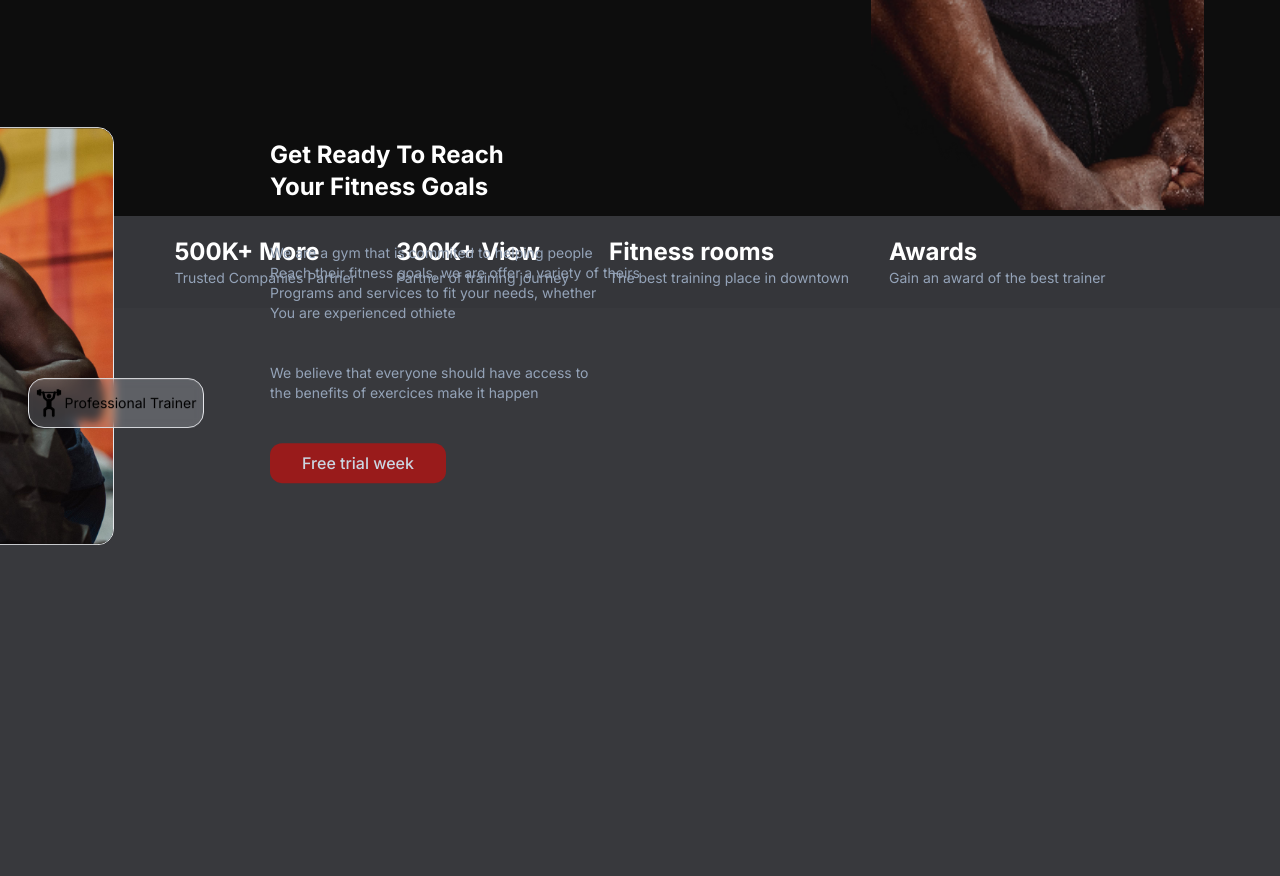
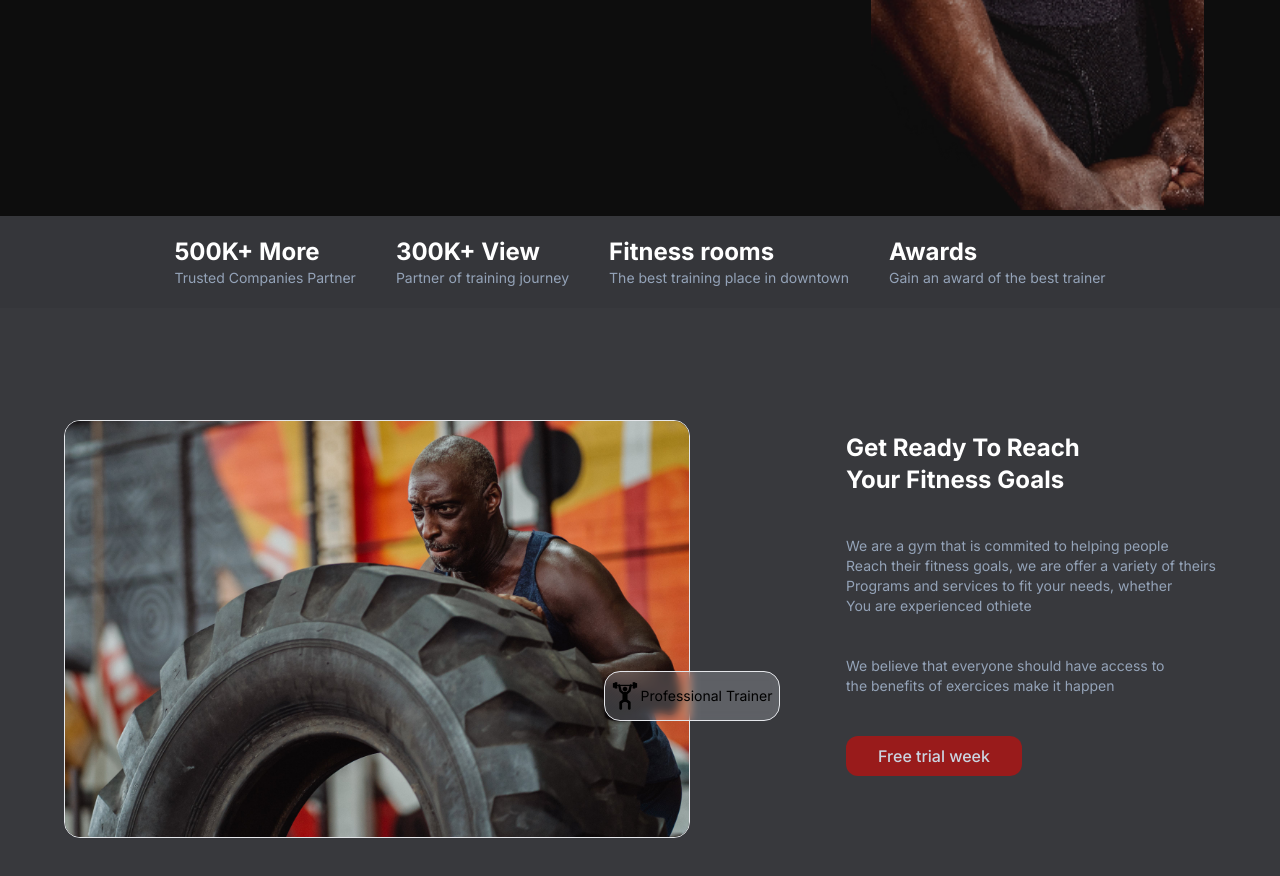
Before and after one commit to tchasinga/gym-rooms, a Next.js app: page / in a window 1280 px wide. Shown: the part 660-1536 px from the top of the page. Built offline with nearby package versions, Linux system fonts and the light colour scheme.

Commit message:
New code is now added

```diff
--- a/src/app/components/Companies.jsx
+++ b/src/app/components/Companies.jsx
@@ -32,9 +32,9 @@ export default function Companies() {
         </div>
       </div>
 
-        <div className="max-w-6xl mx-auto mt-7 flex justify-center Success">
+        <div className="max-w-6xl mx-auto mt-28 flex ">
 
-            <div className="relative  w-2/3 flex-1">
+            <div className="relative  w-2/3 flex-1 ">
                 <div className='myWidth rounded-2xl'>
                     <Image src={ketut} className='rounded-2xl border' />
                 </div>
--- a/src/app/globals.css
+++ b/src/app/globals.css
@@ -109,7 +109,7 @@ section:nth-child(1){
 
 .Success{
   position: relative;
-  top: 0%;
-  bottom: 0%;
-  transform: translate(-50%, -50%);
+  top: 50%;
+  left: 50%;
+  transform: translate(-64%, 20%);
 }
```
